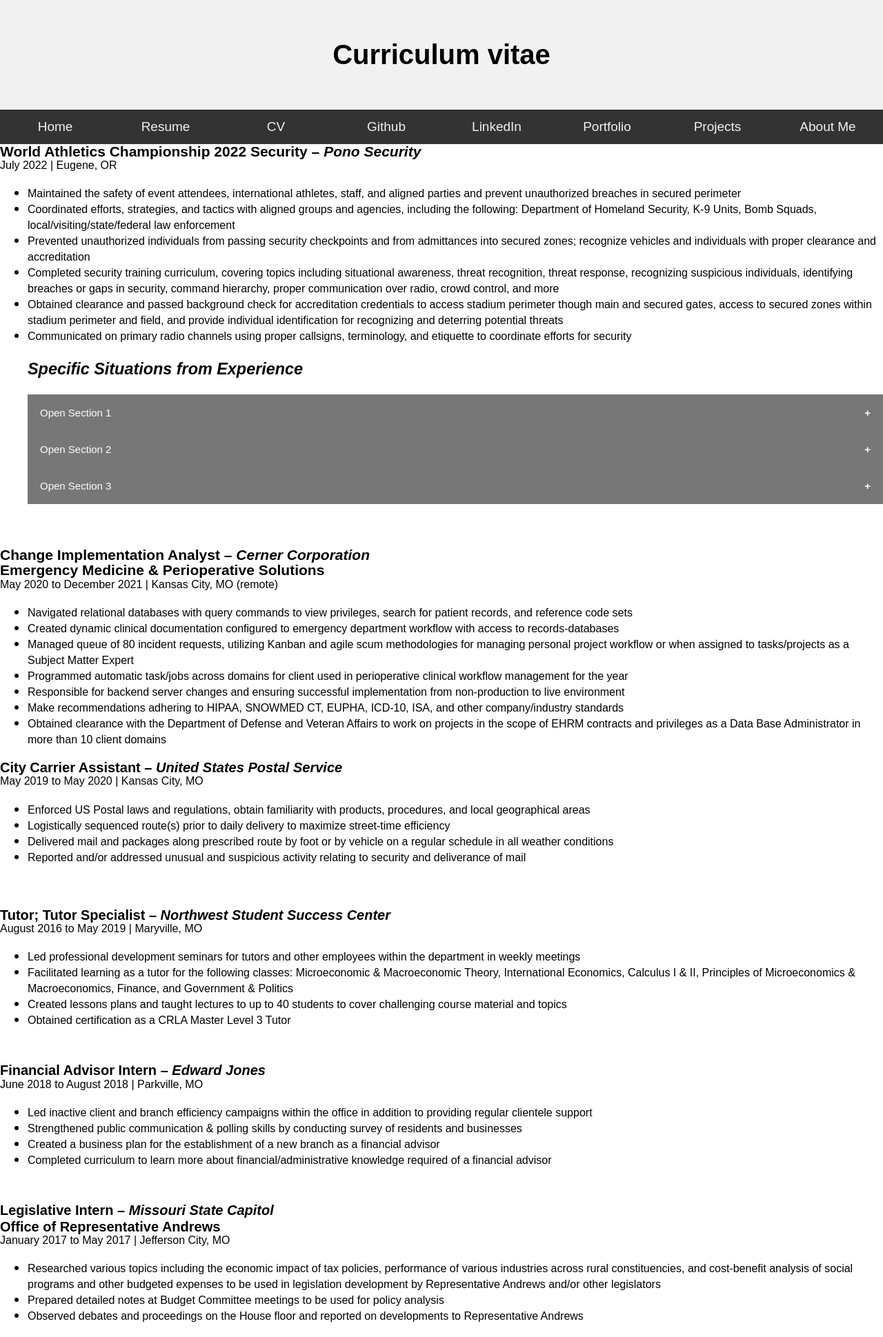
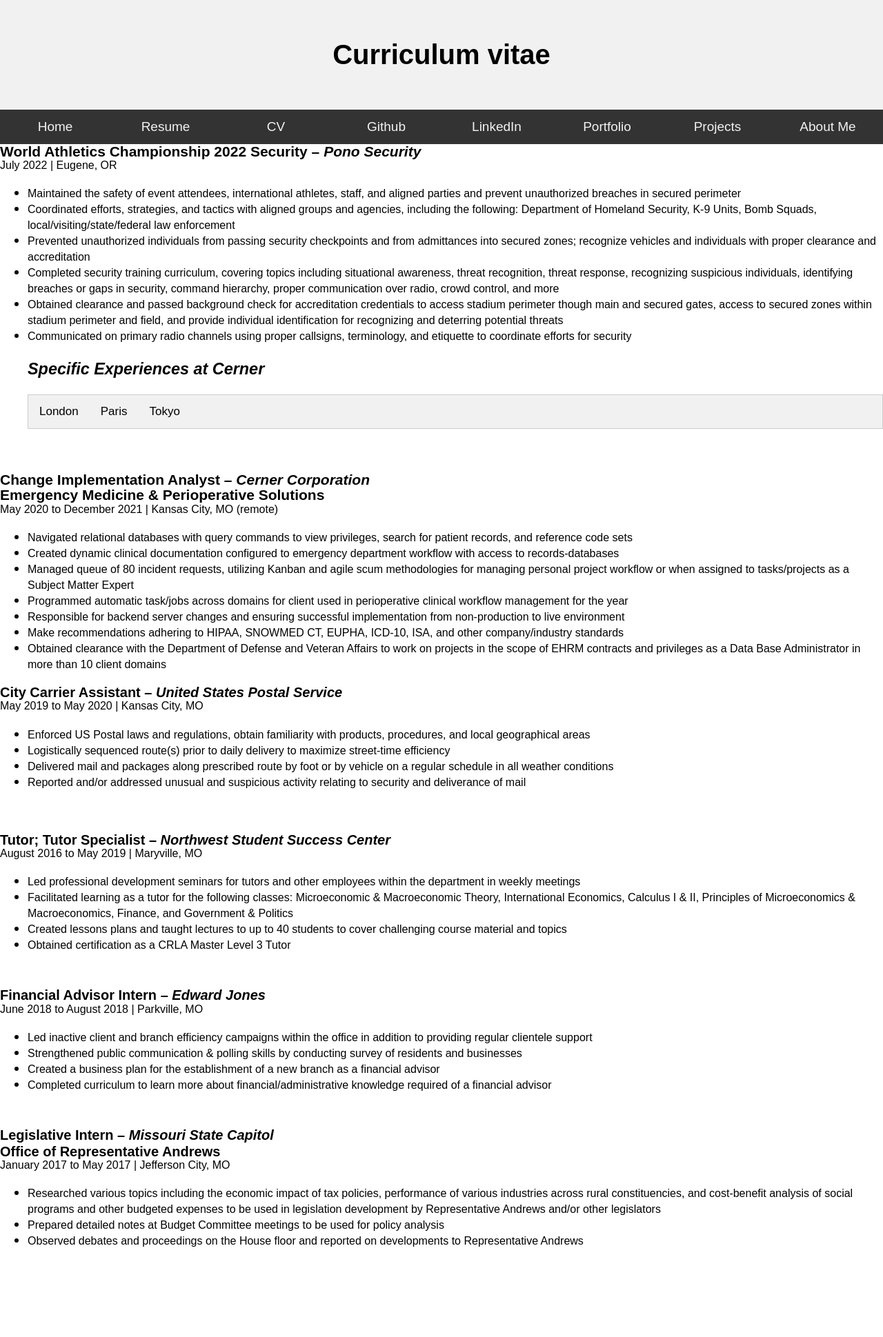
Before and after one commit to k-brew/personal-site, a Jekyll site: the page built from files/CV.html, in a window 1280 px wide. Shown: the whole page at 69% size. Built offline with Jekyll 4.4.1, drawn with Linux system fonts in a browser that asks for light colours; after the commit the page ends 1830 px from its top, so only the background shows below that.

Commit message:
Update CV.html

```diff
--- a/files/CV.html
+++ b/files/CV.html
@@ -7,40 +7,60 @@
 <head>
 <meta name="viewport" content="width=device-width, initial-scale=1">
 <style>
-.collapsible {
-  background-color: #777;
-  color: white;
-  cursor: pointer;
-  padding: 18px;
-  width: 100%;
-  border: none;
-  text-align: left;
-  outline: none;
-  font-size: 15px;
+/* Style the tab */
+.tab {
+  overflow: hidden;
+  border: 1px solid #ccc;
+  background-color: #f1f1f1;
 }
 
-.active, .collapsible:hover {
-  background-color: #555;
+/* Style the buttons inside the tab */
+.tab button {
+  background-color: inherit;
+  float: left;
+  border: none;
+  outline: none;
+  cursor: pointer;
+  padding: 14px 16px;
+  transition: 0.3s;
+  font-size: 17px;
 }
 
-.collapsible:after {
-  content: '\002B';
-  color: white;
-  font-weight: bold;
-  float: right;
-  margin-left: 5px;
+/* Change background color of buttons on hover */
+.tab button:hover {
+  background-color: #ddd;
 }
 
-.active:after {
-  content: "\2212";
+/* Create an active/current tablink class */
+.tab button.active {
+  background-color: #ccc;
 }
 
-.content {
-  padding: 0 18px;
-  max-height: 0;
-  overflow: hidden;
-  transition: max-height 0.2s ease-out;
-  background-color: #f1f1f1;
+/* Style the tab content */
+.tabcontent {
+  display: none;
+  padding: 6px 12px;
+  border: 1px solid #ccc;
+  border-top: none;
+}
+
+/* Style the close button */
+.topright {
+  float: right;
+  cursor: pointer;
+  font-size: 28px;
+}
+
+.topright:hover {color: red;}
+
+.tabcontent {
+  animation: fadeEffect 1.5s; /* Fading effect takes 1.5 second */
+}
+
+/* Go from zero to full opacity */
+@keyframes fadeEffect {
+  from {opacity: 0;}
+  to {opacity: 1;}
 }
 </style>
 </head>
@@ -57,19 +77,30 @@
     <li><span style='line-height:107%;font-family:"Arial",sans-serif;font-family:"Arial",sans-serif;font-size:12.0pt;color:black;'>Obtained clearance and passed background check for accreditation credentials to access stadium perimeter though main and secured gates, access to secured zones within stadium perimeter and field, and provide individual identification for recognizing and deterring potential threats</span></li>
     <li><span style='line-height:107%;font-family:"Arial",sans-serif;font-family:"Arial",sans-serif;font-size:12.0pt;color:black;'>Communicated on primary radio channels using proper callsigns, terminology, and etiquette to coordinate efforts for security</span></li>
 
-  <h3><em><b>Specific Situations from Experience</b></em></h3>
+<h3><b><em>Specific Experiences at Cerner</em></b></h3>
 
-<button class="collapsible">Open Section 1</button>
-<div class="content">
-  <p>Lorem ipsum dolor sit amet, consectetur adipisicing elit, sed do eiusmod tempor incididunt ut labore et dolore magna aliqua. Ut enim ad minim veniam, quis nostrud exercitation ullamco laboris nisi ut aliquip ex ea commodo consequat.</p>
+<div class="tab">
+  <button class="tablinks" onclick="openCity(event, 'London')">London</button>
+  <button class="tablinks" onclick="openCity(event, 'Paris')">Paris</button>
+  <button class="tablinks" onclick="openCity(event, 'Tokyo')">Tokyo</button>
 </div>
-<button class="collapsible">Open Section 2</button>
-<div class="content">
-  <p>Lorem ipsum dolor sit amet, consectetur adipisicing elit, sed do eiusmod tempor incididunt ut labore et dolore magna aliqua. Ut enim ad minim veniam, quis nostrud exercitation ullamco laboris nisi ut aliquip ex ea commodo consequat.</p>
+
+<div id="London" class="tabcontent">
+  <span onclick="this.parentElement.style.display='none'" class="topright">&times</span>
+  <h3>London</h3>
+  <p>London is the capital city of England.</p>
 </div>
-<button class="collapsible">Open Section 3</button>
-<div class="content">
-  <p>Lorem ipsum dolor sit amet, consectetur adipisicing elit, sed do eiusmod tempor incididunt ut labore et dolore magna aliqua. Ut enim ad minim veniam, quis nostrud exercitation ullamco laboris nisi ut aliquip ex ea commodo consequat.</p>
+
+<div id="Paris" class="tabcontent">
+  <span onclick="this.parentElement.style.display='none'" class="topright">&times</span>
+  <h3>Paris</h3>
+  <p>Paris is the capital of France.</p>
+</div>
+
+<div id="Tokyo" class="tabcontent">
+  <span onclick="this.parentElement.style.display='none'" class="topright">&times</span>
+  <h3>Tokyo</h3>
+  <p>Tokyo is the capital of Japan.</p>
 </div>
 
 </ul>
```
Also changed, not shown: other parts of files/CV.html (+14 -14 lines).
